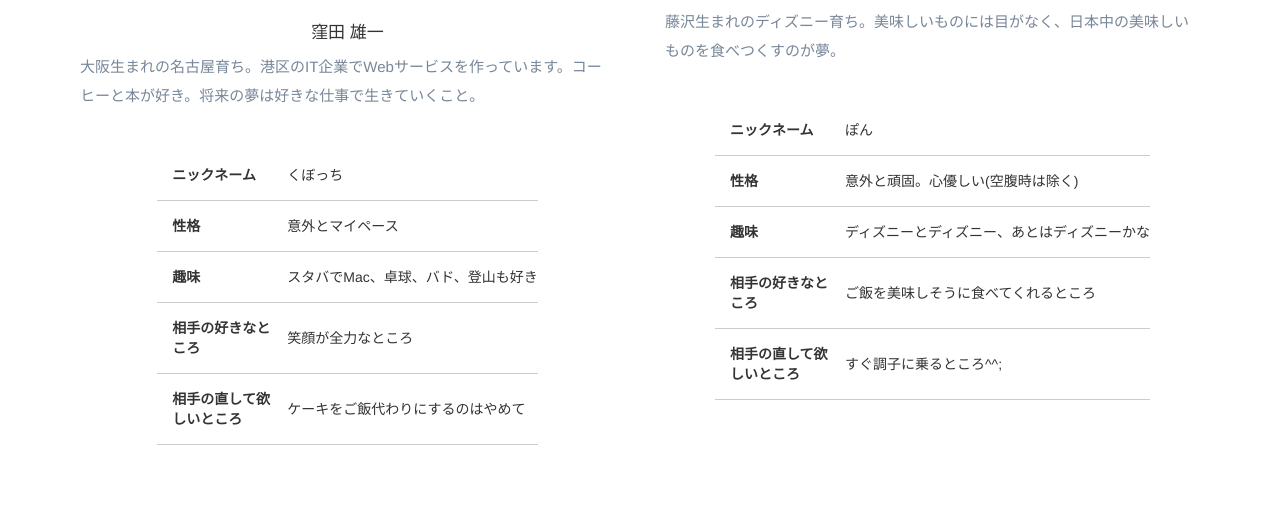
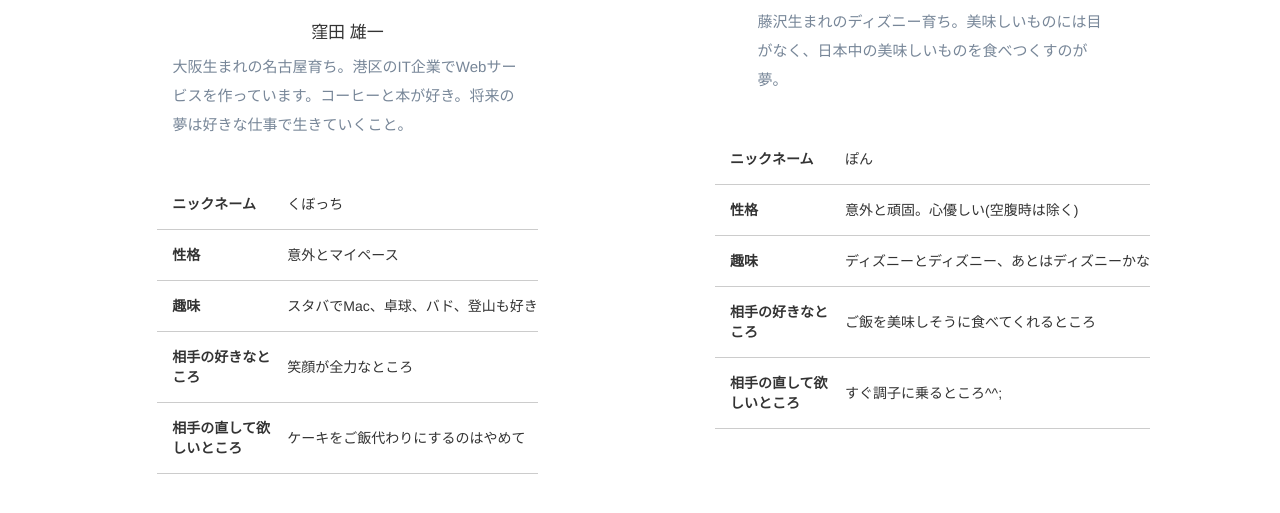
Before and after one commit to ykubot/yswedding, a plain HTML site: page public/index.html in a window 1280 px wide. Shown: the part 1129-1642 px from the top of the page. Drawn offline with nearby package versions, Linux system fonts and the light colour scheme.

Commit message:
css微調整

```diff
--- a/public/css/style.css
+++ b/public/css/style.css
@@ -516,7 +516,7 @@ Profile
   /*display: inline-block;*/
   padding: 20px 10px 10px 10px;
   width: 100%;
-  height: 600px;
+  height: 700px;
 }
 
 .profile-content h5 {
@@ -527,6 +527,7 @@ Profile
 
 .profile-content p {
     display: block;
+    max-width: 350px;
     margin-left: auto;
     margin-right: auto;
     text-align: left;
```
